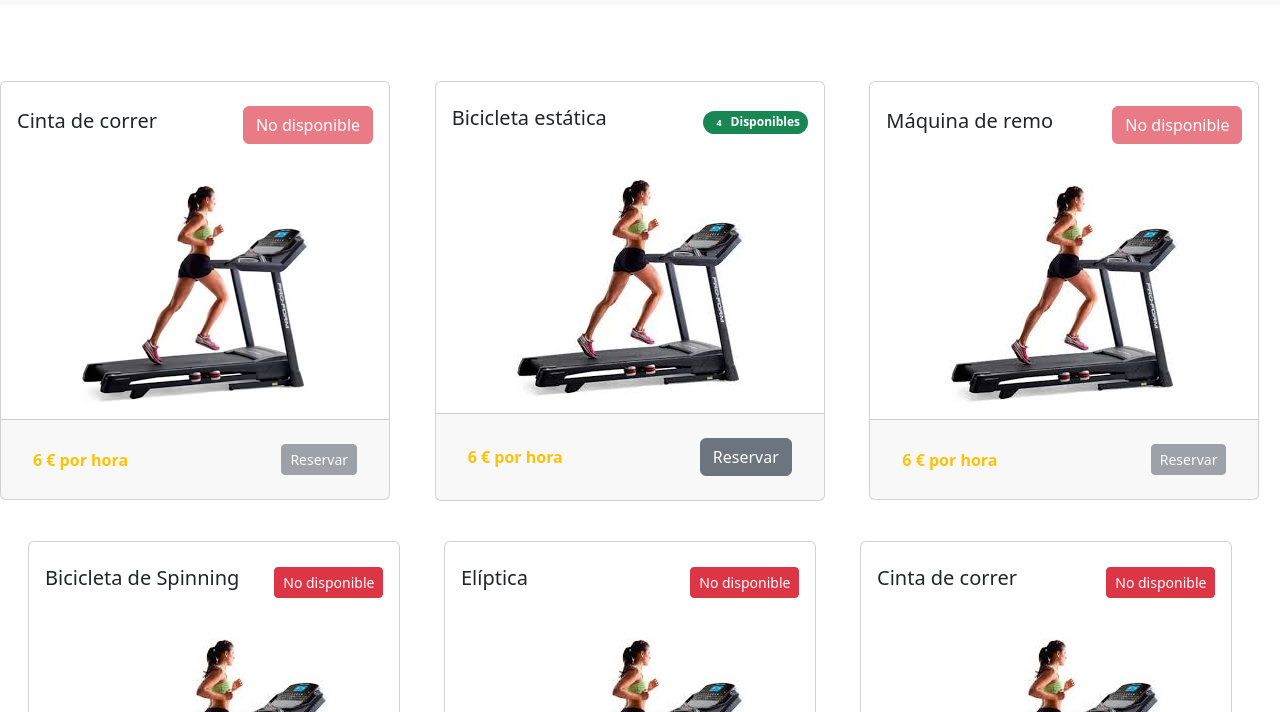
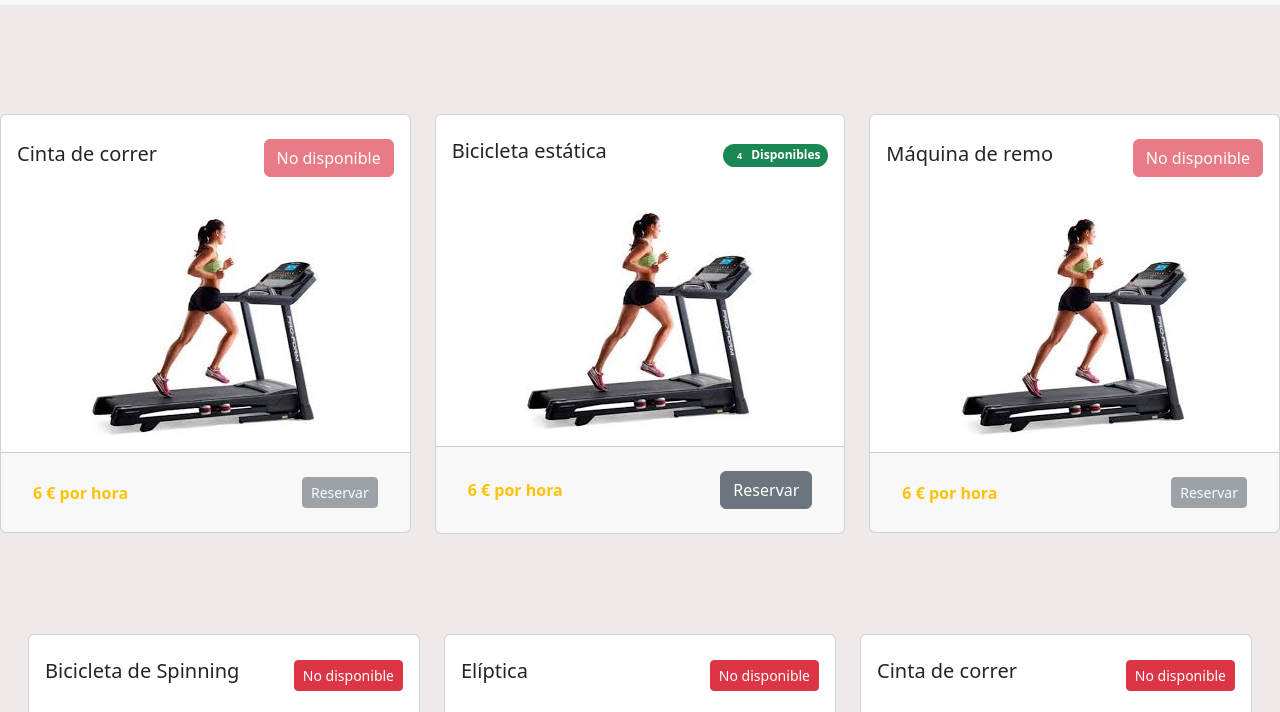
Before and after one commit to DiegoCastroT/GymWeb, a website: page maquinas.html in a window 1280 px wide. Shown: the part 77-789 px from the top of the page. Drawn offline with nearby package versions, Linux system fonts and the light colour scheme; files that its build step writes are made by us from their sources.

Commit message:
Merge branch 'master' into juanma

```diff
--- a/maquinas.html
+++ b/maquinas.html
@@ -9,7 +9,7 @@
     <!-- Bootstrap 5 CSS desde tu instalación local -->
     <link rel="stylesheet" href="node_modules/bootstrap/dist/css/bootstrap.min.css">
 
-    <link rel="stylesheet" href="home.css">
+    <link rel="stylesheet" href="login.css">
     <!-- Vinculando tu archivo CSS -->
 
 </head>
```
